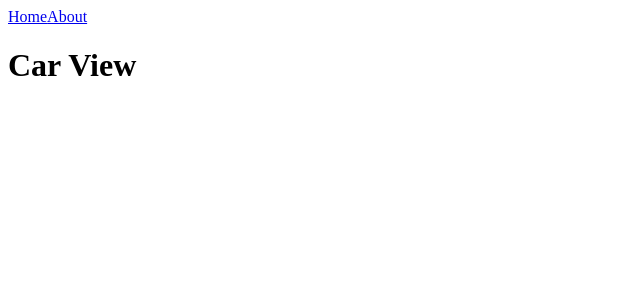
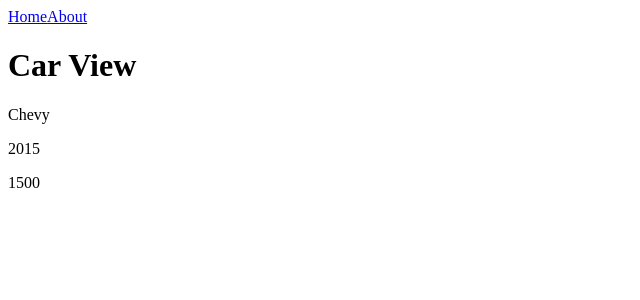
Before and after one commit to SanazBHMN/RouterViewLearning, a Vue app: page /cars/1 in a window 1280 px wide. Shown: the top 300 px of the page, without its empty margins (0-640 px from the left). Built offline with nearby package versions, Linux system fonts and the light colour scheme.

Commit message:
Show car info

```diff
--- a/src/views/CarView.vue
+++ b/src/views/CarView.vue
@@ -1,5 +1,17 @@
+<script setup>
+import { useRoute } from "vue-router";
+import cars from "../data/cars.json";
+
+const route = useRoute();
+
+const car = cars.find((c) => c.id === parseInt(route.params.id));
+</script>
+
 <template>
   <div>
     <h1>Car View</h1>
+    <p>{{ car.name }}</p>
+    <p>{{ car.year }}</p>
+    <p>{{ car.price }}</p>
   </div>
 </template>
```
